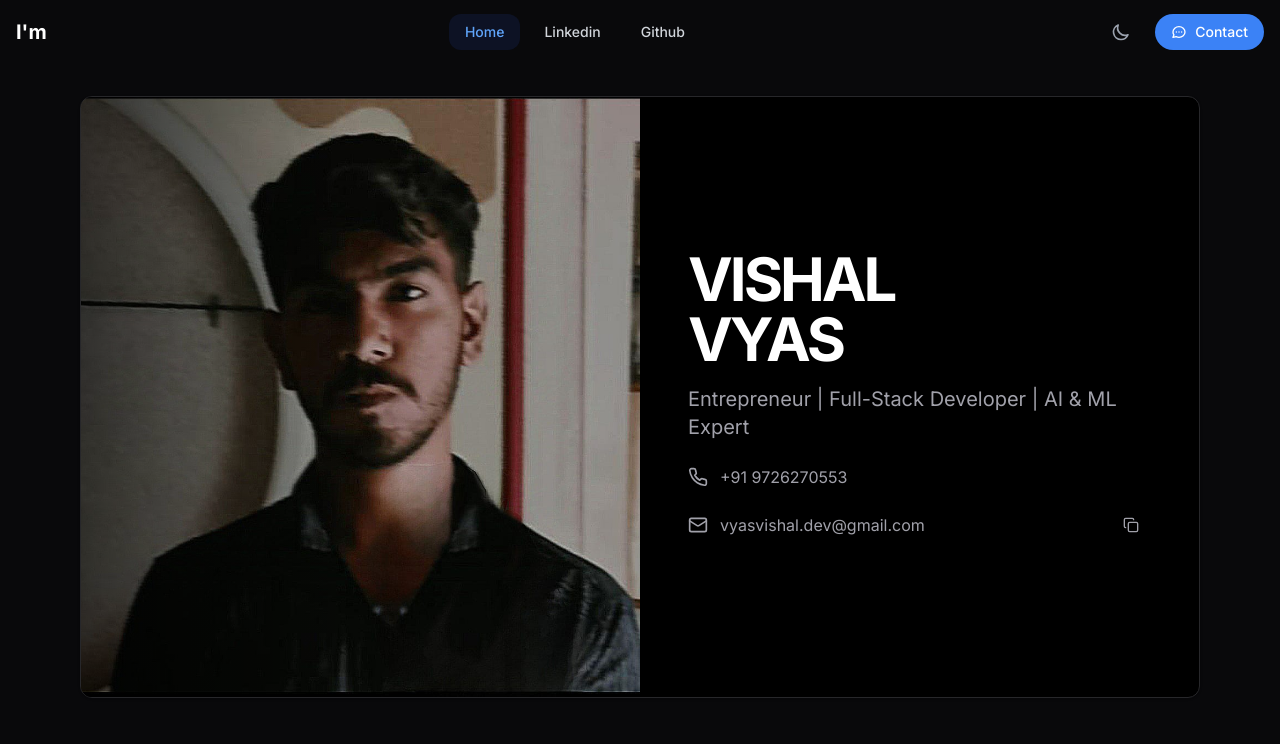
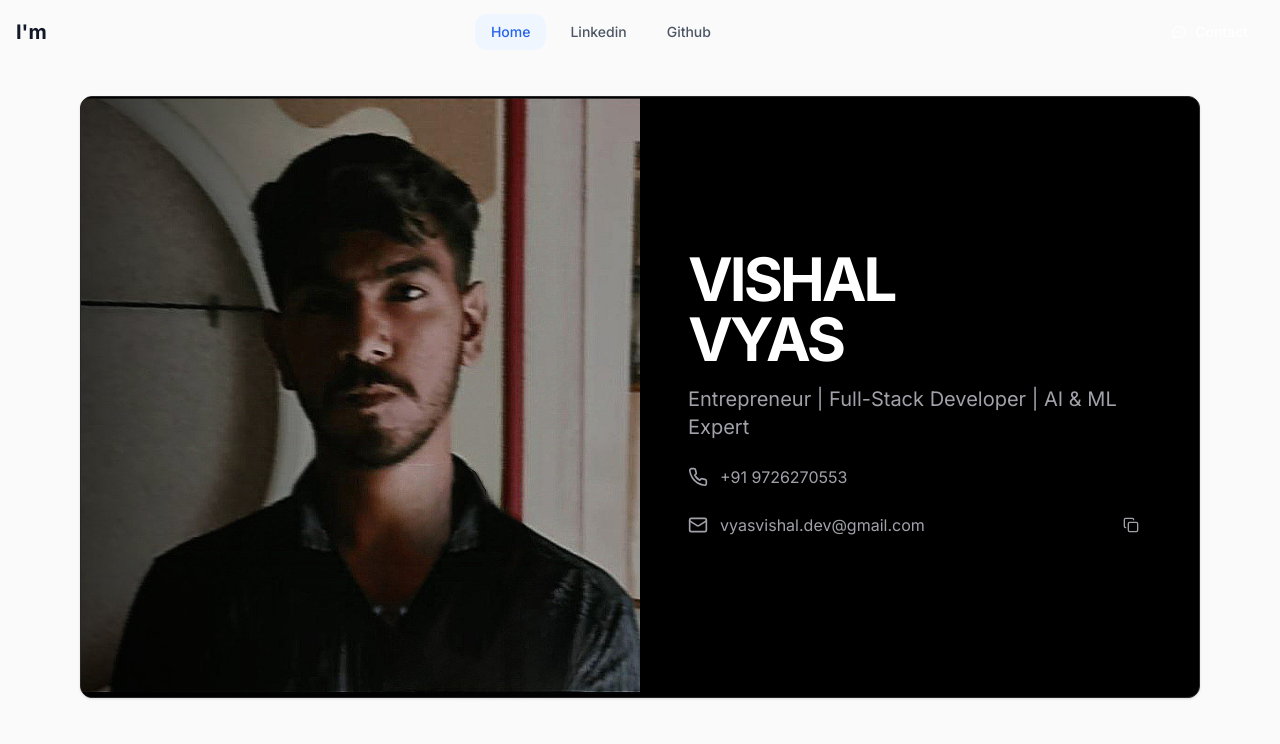
Before and after one commit to Vyas106/VishalVyas, a Next.js app: page / in a window 1280 px wide. Shown: the top 744 px of the page. Built offline with nearby package versions, Linux system fonts and the light colour scheme.

Commit message:
2 commit

```diff
--- a/app/layout.tsx
+++ b/app/layout.tsx
@@ -1,6 +1,6 @@
 import { Inter } from "next/font/google"
 import "./globals.css"
-import { ThemeProvider } from "@/components/theme-provider"
+// import { ThemeProvider } from "@/components/theme-provider"
 import { Navbar } from "@/components/navbar"
 import { Footer } from "@/components/footer"
 import { Toaster } from "@/components/ui/sonner"
@@ -22,14 +22,14 @@ export default function RootLayout({
   return (
     <html lang="en" className="scroll-smooth">
       <body className={inter.className}>
-        <ThemeProvider attribute="class" defaultTheme="dark" enableSystem disableTransitionOnChange>
+        {/* <ThemeProvider attribute="class" defaultTheme="dark" enableSystem disableTransitionOnChange> */}
           <Navbar />
           <main className="min-h-screen pt-16 bg-background text-foreground">
             <PageTransition>{children}</PageTransition>
           </main>
           <Footer />
           <Toaster />
-        </ThemeProvider>
+        {/* </ThemeProvider> */}
       </body>
     </html>
   )
--- a/components/navbar.tsx
+++ b/components/navbar.tsx
@@ -42,10 +42,10 @@ export function Navbar() {
     }
   }, [isSidebarOpen]);
 
-  const toggleTheme = () => {
-    setIsDarkMode(!isDarkMode);
-    document.documentElement.classList.toggle('dark');
-  };
+  // const toggleTheme = () => {
+  //   setIsDarkMode(!isDarkMode);
+  //   document.documentElement.classList.toggle('dark');
+  // };
 
   const NavLinks = ({ mobile = false }) => (
     <>
@@ -95,7 +95,7 @@ export function Navbar() {
             </nav>
 
             <div className="flex items-center gap-4">
-              {/* Theme Toggle */}
+              {/* Theme Toggle
               <button
                 onClick={toggleTheme}
                 className="p-2 text-gray-500 hover:text-gray-700 dark:text-gray-400 dark:hover:text-gray-200 rounded-lg hover:bg-gray-100 dark:hover:bg-gray-800 transition-colors"
@@ -110,7 +110,7 @@ export function Navbar() {
                     <path strokeLinecap="round" strokeLinejoin="round" strokeWidth={2} d="M20.354 15.354A9 9 0 018.646 3.646 9.003 9.003 0 0012 21a9.003 9.003 0 008.354-5.646z" />
                   </svg>
                 )}
-              </button>
+              </button> */}
 
               {/* Contact Button */}
               <Link
```
